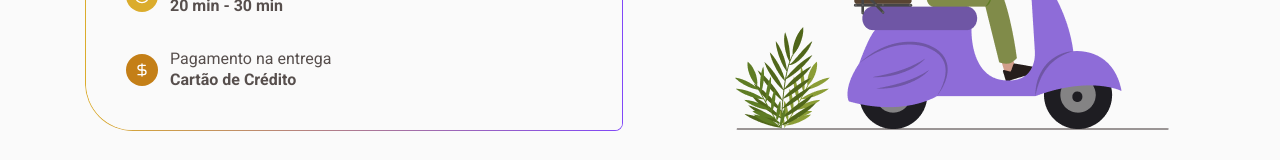
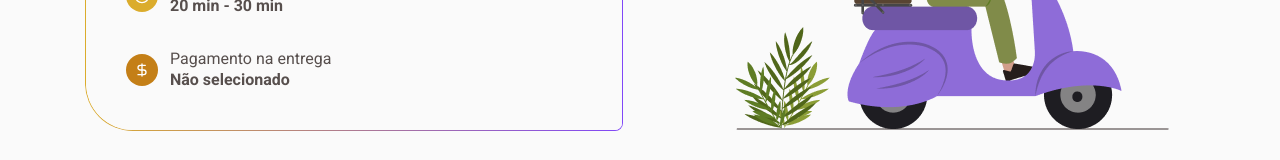
Before and after one commit to YasminFerrariDias/coffeeDelivery, a React (Vite) app: page /success in a window 1280 px wide. Shown: the part 423-583 px from the top of the page. Built offline with nearby package versions, Linux system fonts and the light colour scheme.

Commit message:
Forma de pagamento é alterada dinamicamente no SuccessCard

```diff
--- a/src/components/SuccessCard/index.tsx
+++ b/src/components/SuccessCard/index.tsx
@@ -1,4 +1,6 @@
+import { PAYMENT_OPTIONS } from "../../consts/paymentType";
 import { useAddress } from "../../context/useAddress";
+import { usePayment } from "../../context/usePayment";
 
 import { IconBadge } from "../IconBadge";
 import { Text } from "../Text";
@@ -6,6 +8,7 @@ import { Info, InfoItem, SuccessCardContainer, Delivery } from "./styles";
 
 export function SuccessCard() {
   const { address } = useAddress();
+  const { payment } = usePayment();
 
   return (
     <SuccessCardContainer>
@@ -32,7 +35,7 @@ export function SuccessCard() {
         <IconBadge icon={"DollarSign"} $BackgroundVariant="yellow-dark" />
         <Info>
           <Text text="Pagamento na entrega" color="base-text" $variant="text-m" />
-          <Text text="Cartão de Crédito" color="base-text" $variant="text-m-bold" />
+          <Text text={payment?.payment ? PAYMENT_OPTIONS[payment.payment].label : "Não selecionado"} color="base-text" $variant="text-m-bold" />
         </Info>
       </InfoItem>
     </ SuccessCardContainer>
```
